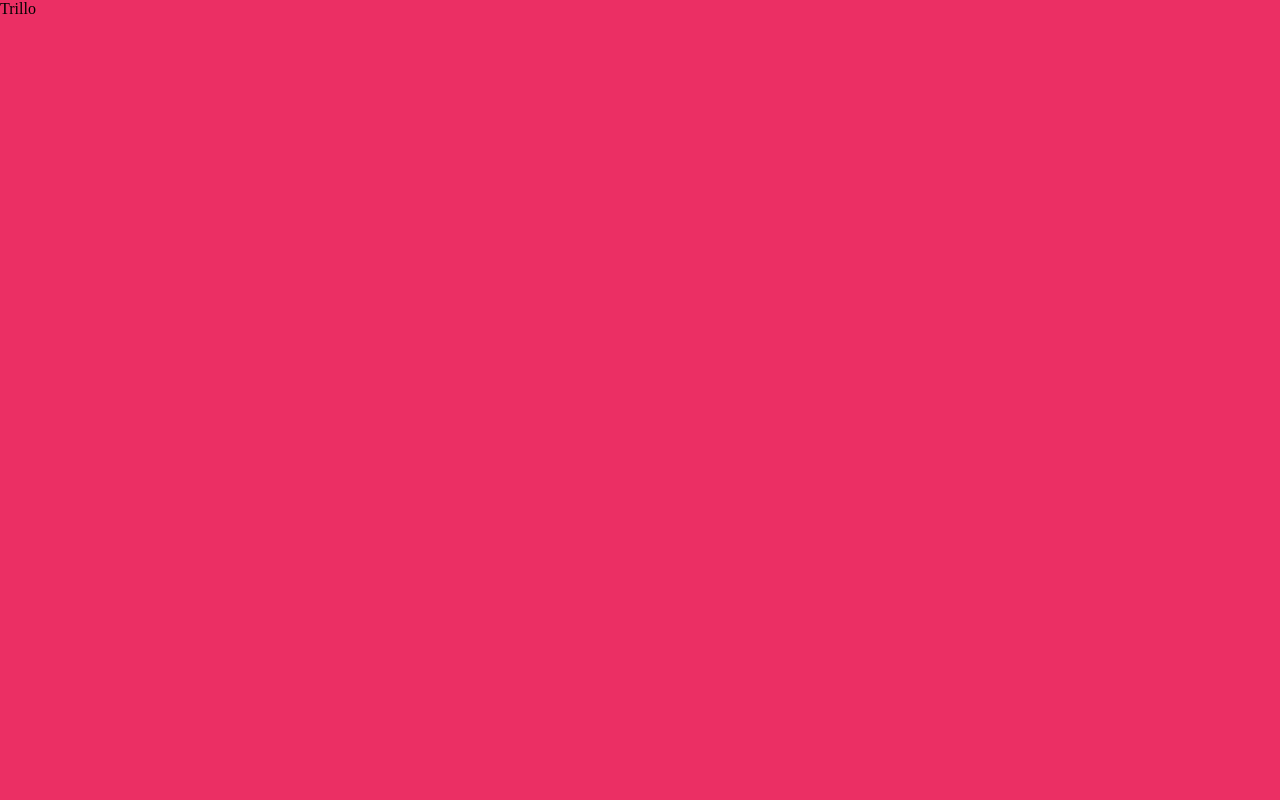
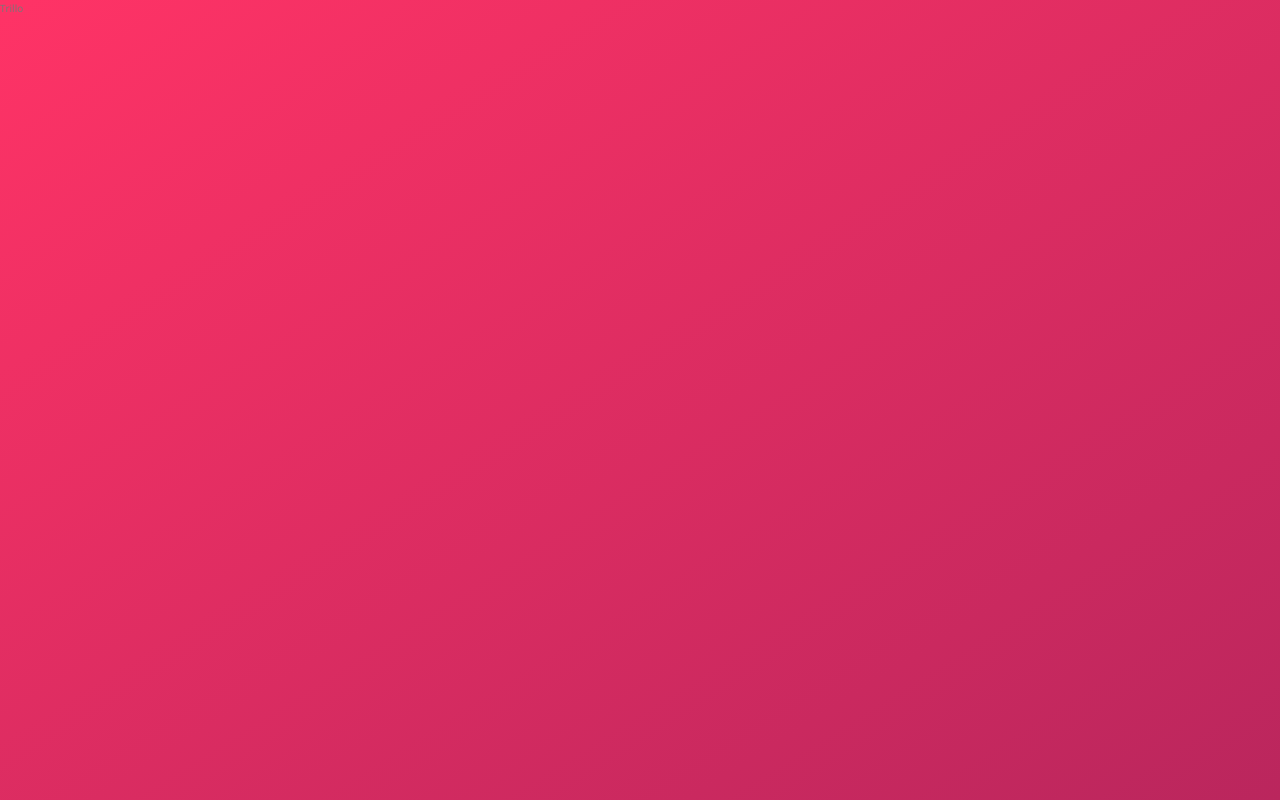
Before and after one commit to jordnlnn/trillo-project, a plain HTML site: page index.html in a window 1280 px wide. Drawn offline with nearby package versions, Linux system fonts and the light colour scheme.

Commit message:
Defined project settings and custom properties

```diff
--- a/css/style.css
+++ b/css/style.css
@@ -1,9 +1,5 @@
 /*
 COLORS
-
-Primary: #eb2f64
-Primary light: #FF3366
-Primary dark: #BA265D
 
 Grey light 1: #faf9f9
 Grey light 2: #f4f2f2
@@ -15,9 +11,35 @@ Grey dark 2: #777
 Grey dark 3: #999
 
 */
+:root {
+  --color-primary: #eb2f64;
+  --color-primary-light: #FF3366;
+  --color-primary-dark: #BA265D;
+  --color-grey-light-1: #faf9f9;
+  --color-grey-light-2: #f4f2f2;
+  --color-grey-light-3: #f0eeee;
+  --color-grey-light-4: #ccc;
+  --color-grey-dark-1: #333;
+  --color-grey-dark-2: #777;
+  --color-grey-dark-3: #999; }
+
 * {
   margin: 0;
   padding: 0; }
 
+*, *::before, *::after {
+  box-sizing: inherit; }
+
+html {
+  box-sizing: border-box;
+  font-size: 62.5%; }
+
 body {
-  background-color: #eb2f64; }
+  font-family: "Open Sans", sans-serif;
+  font-weight: 400;
+  line-height: 1.6;
+  color: var(--color-grey-dark-2);
+  background-image: linear-gradient(to right bottom, var(--color-primary-light), var(--color-primary-dark));
+  background-size: cover;
+  background-repeat: no-repeat;
+  min-height: 100vh; }
--- /dev/null
+++ b/sass/_base.scss
@@ -0,0 +1,55 @@
+/*
+COLORS
+
+Grey light 1: #faf9f9
+Grey light 2: #f4f2f2
+Grey light 3: #f0eeee
+Grey light 4: #ccc
+
+Grey dark 1: #333
+Grey dark 2: #777
+Grey dark 3: #999
+
+*/
+
+:root {
+    --color-primary: #eb2f64;
+    --color-primary-light: #FF3366;
+    --color-primary-dark: #BA265D;
+
+    --color-grey-light-1: #faf9f9;
+    --color-grey-light-2: #f4f2f2;
+    --color-grey-light-3: #f0eeee;
+    --color-grey-light-4: #ccc;
+
+    --color-grey-dark-1: #333;
+    --color-grey-dark-2: #777;
+    --color-grey-dark-3: #999;
+}
+
+* {
+    margin: 0;
+    padding: 0;
+}
+
+*, *::before, *::after {
+    box-sizing: inherit;
+}
+
+html {
+    box-sizing: border-box;
+    font-size: 62.5%;  // 1 rem = 10px , 10px/16px = 62.5%
+}
+
+body {
+    font-family: "Open Sans", sans-serif;
+    font-weight: 400;
+    line-height: 1.6;
+    color: var(--color-grey-dark-2);
+
+    background-image: linear-gradient(to right bottom, var(--color-primary-light), var(--color-primary-dark));
+    background-size: cover;
+    background-repeat: no-repeat;
+
+    min-height: 100vh;
+}
--- a/sass/main.scss
+++ b/sass/main.scss
@@ -1,26 +1,3 @@
-/*
-COLORS
-
-Primary: #eb2f64
-Primary light: #FF3366
-Primary dark: #BA265D
-
-Grey light 1: #faf9f9
-Grey light 2: #f4f2f2
-Grey light 3: #f0eeee
-Grey light 4: #ccc
-
-Grey dark 1: #333
-Grey dark 2: #777
-Grey dark 3: #999
-
-*/
-
-*{
-    margin: 0;
-    padding: 0;
-}
-
-body {
-    background-color: #eb2f64;
-}
+@import "base";
+@import "layout";
+@import "components";
```
Also changed, not shown: sass/_components.scss (added), sass/_layout.scss (added).
